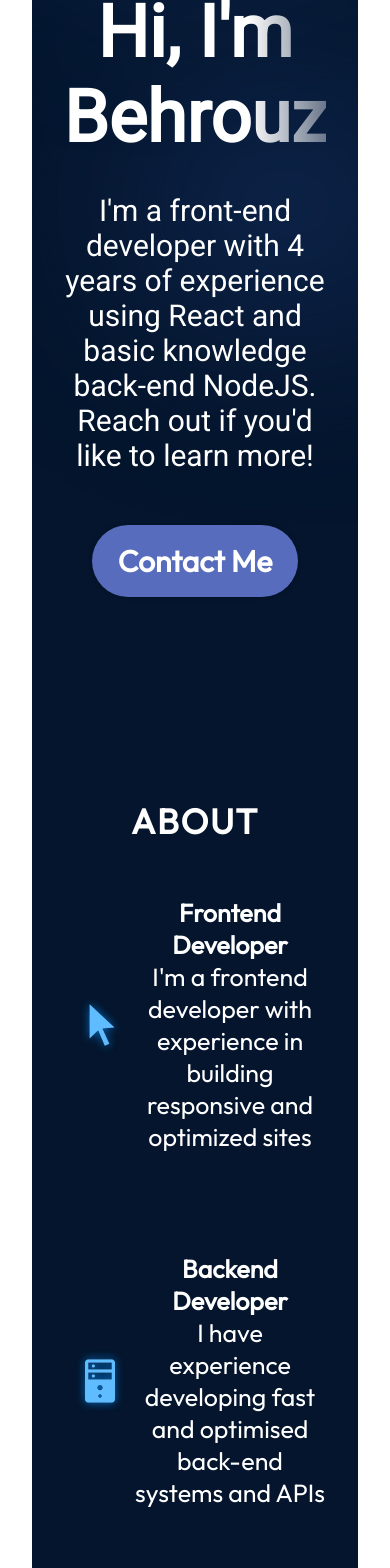
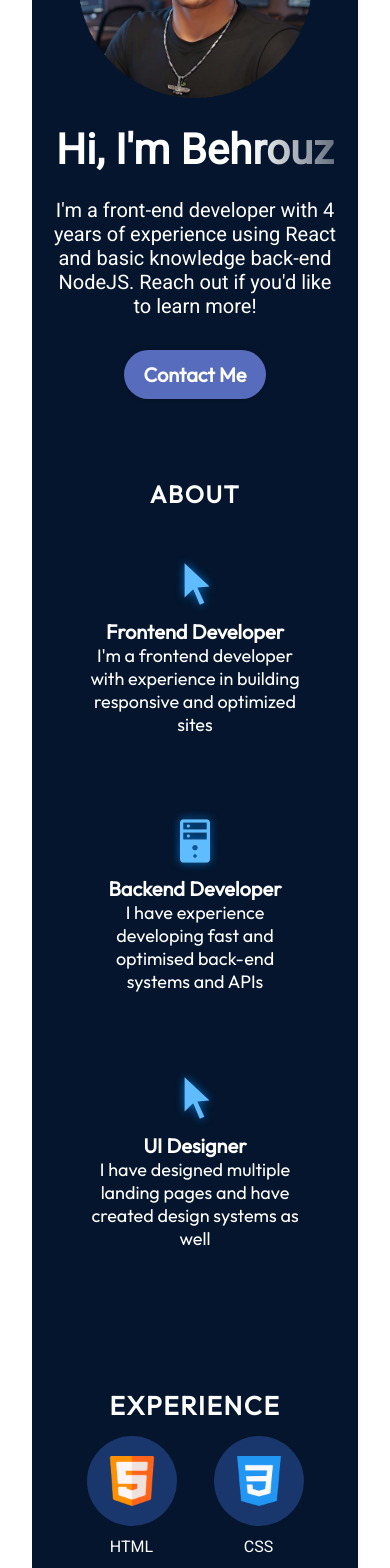
Before and after one commit to BehroozRanjbaran/portfolio-react, a React (Vite) app: page / in a window 390 px wide. Shown: the part 320-1888 px from the top of the page. Built offline with nearby package versions, Linux system fonts and the light colour scheme.

Commit message:
Added some media queries to responsive project in mobile devices

```diff
--- a/src/components/About/About.module.css
+++ b/src/components/About/About.module.css
@@ -69,12 +69,19 @@
 @media screen and (max-width: 830px) {
   .container {
     background-color: transparent;
-    padding-left: 0;
-    padding-right: 0;
+    padding: 40px 20px;
+    margin: 40px 16px;
+  }
+
+  .title {
+    font-size: 24px;
+    text-align: center;
   }
 
   .content {
     flex-direction: column;
+    align-items: center;
+    gap: 30px;
   }
 
   .aboutImage {
@@ -82,11 +89,21 @@
   }
 
   .aboutItems {
-    margin-top: 29px;
+    margin-top: 20px;
+    gap: 30px;
   }
 
   .aboutItem {
-    padding-left: 0;
-    padding-right: 0;
+    flex-direction: column;
+    padding: 20px;
+    text-align: center;
+  }
+
+  .aboutItem h3 {
+    font-size: 20px;
+  }
+
+  .aboutItem p {
+    font-size: 18px;
   }
 }
--- a/src/components/Contact/Contact.module.css
+++ b/src/components/Contact/Contact.module.css
@@ -1,5 +1,6 @@
 @import "../../vars.css";
 
+/* ---------- Desktop styles (default) ---------- */
 .container {
   color: var(--color-text);
   margin-top: 120px;
@@ -7,9 +8,10 @@
   display: flex;
   flex-direction: row;
   justify-content: space-evenly;
-  width: 100vw;
+  width: 100%;
   padding: 58px 10%;
   gap: 10px;
+  flex-wrap: wrap; /* Optional: in case content overflows */
 }
 
 .text h2 {
@@ -46,19 +48,44 @@
   letter-spacing: 1.5px;
 }
 
+
+/* ---------- Mobile styles ---------- */
 @media screen and (max-width: 830px) {
   .container {
     flex-direction: column;
-    gap: 23px;
+    align-items: center;
+    padding: 40px 20px;
+    gap: 40px;
   }
 
   .text {
     display: flex;
     flex-direction: column;
     align-items: center;
+    text-align: center;
+  }
+
+  .text h2 {
+    font-size: 40px;
+    letter-spacing: 2px;
+  }
+
+  .text p {
+    font-size: 20px;
+    letter-spacing: 1px;
   }
 
   .links {
     align-items: center;
+    gap: 20px;
+  }
+
+  .link a {
+    font-size: 20px;
+    letter-spacing: 1px;
+  }
+
+  .link {
+    gap: 15px;
   }
 }
--- a/src/components/Experience/Experience.module.css
+++ b/src/components/Experience/Experience.module.css
@@ -118,3 +118,48 @@
     gap: 9px;
   }
 }
+
+@media screen and (max-width: 480px) {
+  .title {
+    font-size: 26px;
+    text-align: center;
+  }
+
+  .skillImageContainer {
+    width: 90px;
+    height: 90px;
+  }
+
+  .skillImageContainer img {
+    width: 50px;
+  }
+
+  .skill p {
+    font-size: 16px;
+    text-align: center;
+  }
+
+  .historyItem {
+    flex-direction: column;
+    align-items: flex-start;
+    gap: 12px;
+    padding: 18px;
+  }
+
+  .historyItem img {
+    width: 40px;
+  }
+
+  .historyItemDetails h3 {
+    font-size: 20px;
+  }
+
+  .historyItemDetails p {
+    font-size: 16px;
+  }
+
+  .historyItemDetails ul {
+    font-size: 16px;
+    padding-left: 18px;
+  }
+}
--- a/src/components/Hero/Hero.module.css
+++ b/src/components/Hero/Hero.module.css
@@ -29,6 +29,7 @@
     rgba(255, 255, 255, 1) 70%,
     rgba(255, 255, 255, 0) 120%
   );
+  background-clip: text;
   -webkit-text-fill-color: transparent;
   -webkit-background-clip: text;
 }
@@ -103,9 +104,37 @@
 @media screen and (max-width: 830px) {
   .container {
     flex-direction: column-reverse;
+    margin-left: 5%;
+    margin-right: 5%;
+    text-align: center;
   }
 
   .content {
     align-items: center;
   }
+
+  .title {
+    font-size: 42px;
+    margin-bottom: 24px;
+  }
+
+  .description {
+    font-size: 20px;
+    margin-bottom: 32px;
+  }
+
+  .contactBtn {
+    font-size: 20px;
+    padding: 12px 20px;
+  }
+
+  .heroImg {
+    width: 80%;
+    margin-bottom: 30px;
+  }
+
+  .topBlur,
+  .bottomBlur {
+    display: none; /* Remove blurs from mobile phones to prevent heavy loading */
+  }
 }
--- a/src/components/Projects/ProjectCard.module.css
+++ b/src/components/Projects/ProjectCard.module.css
@@ -59,3 +59,42 @@
   background: var(--color-primary);
   padding: 1px 22px;
 }
+
+@media screen and (max-width: 830px) {
+  .container {
+    width: 100%;
+    max-width: 100%;
+    padding: 16px;
+  }
+
+  .title {
+    font-size: 20px;
+    text-align: center;
+  }
+
+  .description {
+    font-size: 18px;
+    text-align: center;
+  }
+
+  .skills {
+    justify-content: center;
+  }
+
+  .skill {
+    font-size: 16px;
+    padding: 4px 12px;
+  }
+
+  .links {
+    flex-direction: column;
+    gap: 12px;
+    align-items: center;
+  }
+
+  .link {
+    font-size: 18px;
+    padding: 6px 16px;
+    width: fit-content;
+  }
+}
--- a/src/components/Projects/Projects.module.css
+++ b/src/components/Projects/Projects.module.css
@@ -24,3 +24,20 @@
   gap: 13px;
   width: 100%;
 }
+
+@media screen and (max-width: 830px) {
+  .container {
+    margin-left: 5%;
+    margin-right: 5%;
+  }
+
+  .title {
+    font-size: 28px;
+    text-align: center;
+  }
+
+  .projects {
+    flex-direction: column;
+    align-items: center;
+  }
+}
```
Also changed, not shown: src/components/Navbar/Navbar.module.css (line endings or trailing spaces).
